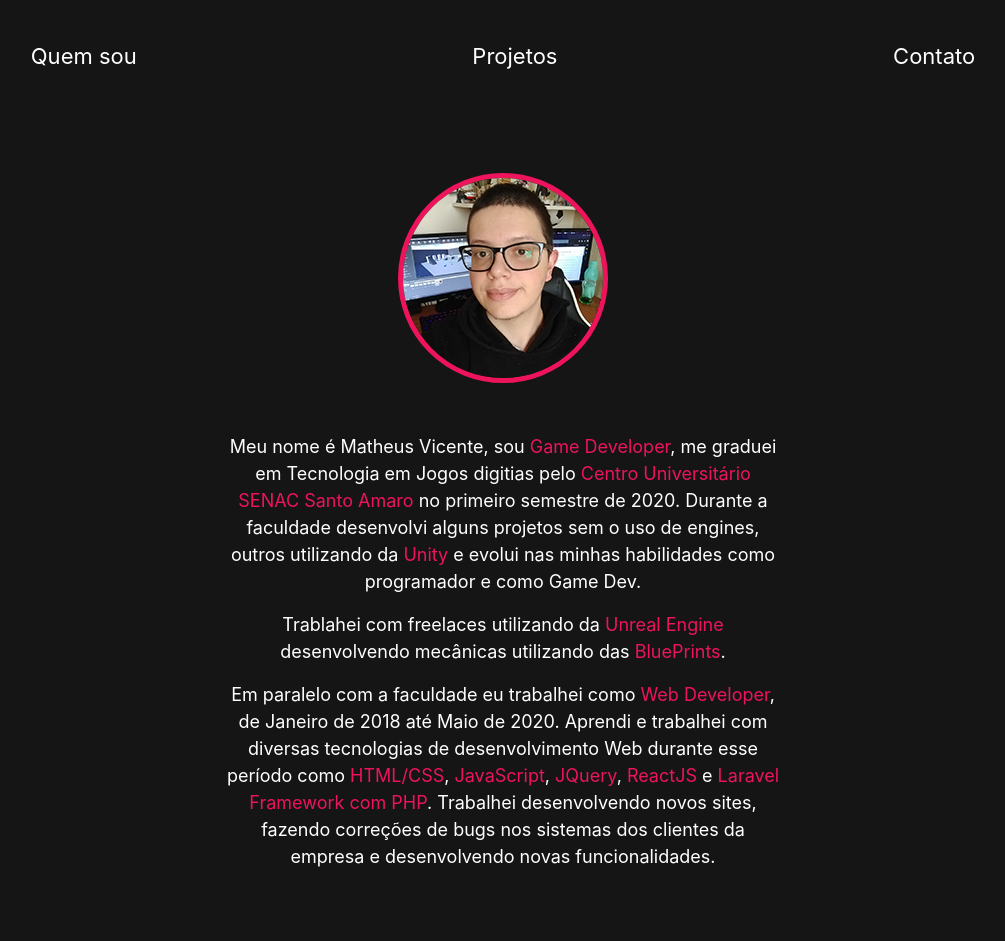
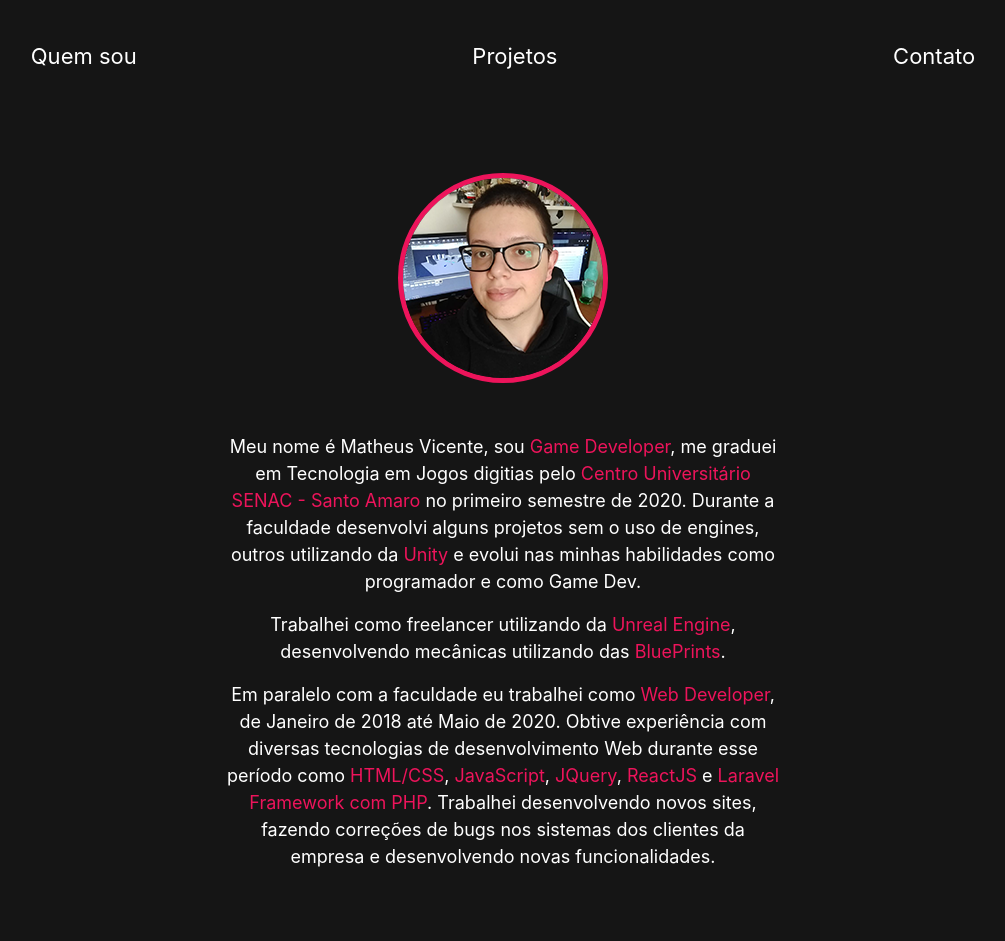
Before and after one commit to MatthewVicente/portfolio, a React (Create React App) app: page / in a window 1280 px wide. Shown: the top 941 px of the page, without its empty margins (137-1142 px from the left). Built offline with nearby package versions, Linux system fonts and the light colour scheme; no server answers.

Commit message:
Fix typos

```diff
--- a/src/components/QuemSou.js
+++ b/src/components/QuemSou.js
@@ -36,14 +36,14 @@ const QuemSou = () => {
 		</div>
 		<div className="descricao">
 			<p>Meu nome é Matheus Vicente, sou <span>Game Developer</span>, me graduei em
-			Tecnologia em Jogos digitias pelo <span>Centro Universitário SENAC Santo Amaro</span> no
+			Tecnologia em Jogos digitias pelo <span>Centro Universitário SENAC - Santo Amaro</span> no
 			primeiro semestre de 2020. Durante a faculdade desenvolvi alguns projetos sem o uso de engines, outros utilizando da <span>Unity</span> e
 			evolui nas minhas habilidades como programador e como Game Dev.</p>
 
-			<p>Trablahei com freelaces utilizando da <span>Unreal Engine</span> desenvolvendo mecânicas utilizando das <span>BluePrints</span>.</p>
+			<p>Trabalhei como freelancer utilizando da <span>Unreal Engine</span>, desenvolvendo mecânicas utilizando das <span>BluePrints</span>.</p>
 
 			<p>Em paralelo com a faculdade eu trabalhei como <span>Web Developer</span>,
-			de Janeiro de 2018 até Maio de 2020. Aprendi e trabalhei com diversas tecnologias de desenvolvimento Web durante esse período
+			de Janeiro de 2018 até Maio de 2020. Obtive experiência com diversas tecnologias de desenvolvimento Web durante esse período
 			como <span>HTML/CSS</span>, <span>JavaScript</span>, <span>JQuery</span>, <span>ReactJS</span> e <span>Laravel Framework com PHP</span>.
 			Trabalhei desenvolvendo novos sites, fazendo correções de bugs nos sistemas dos clientes da empresa e desenvolvendo novas funcionalidades.</p>
 		</div>
```
